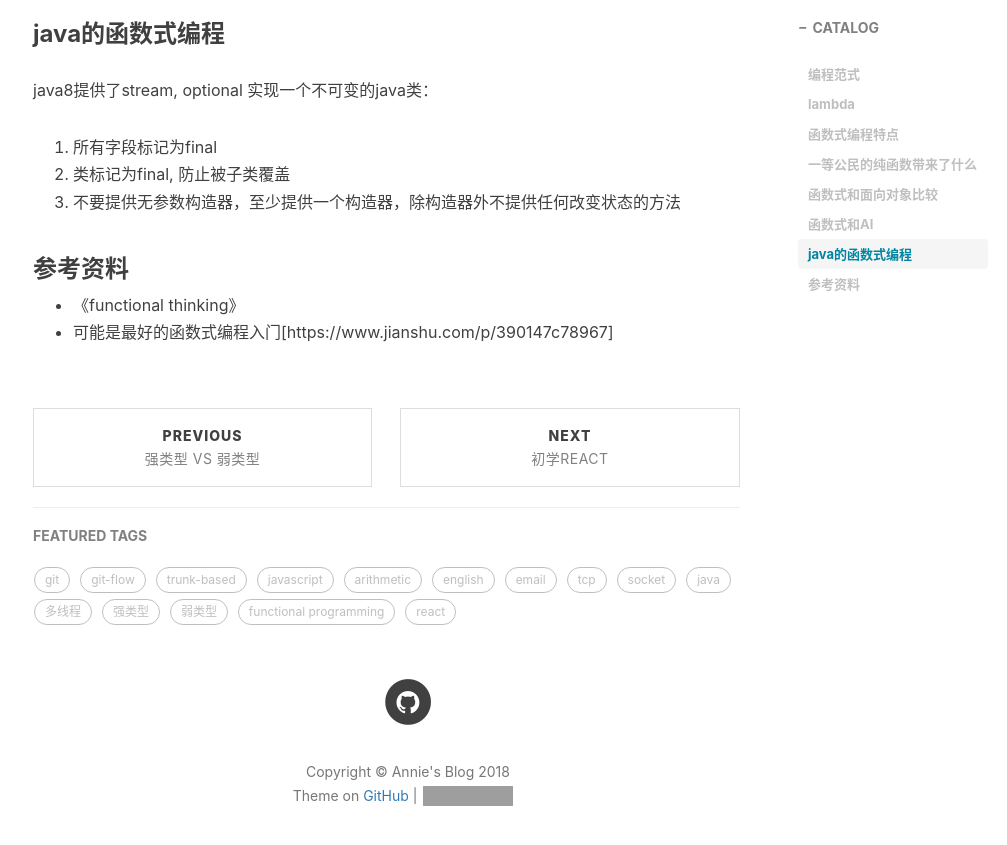
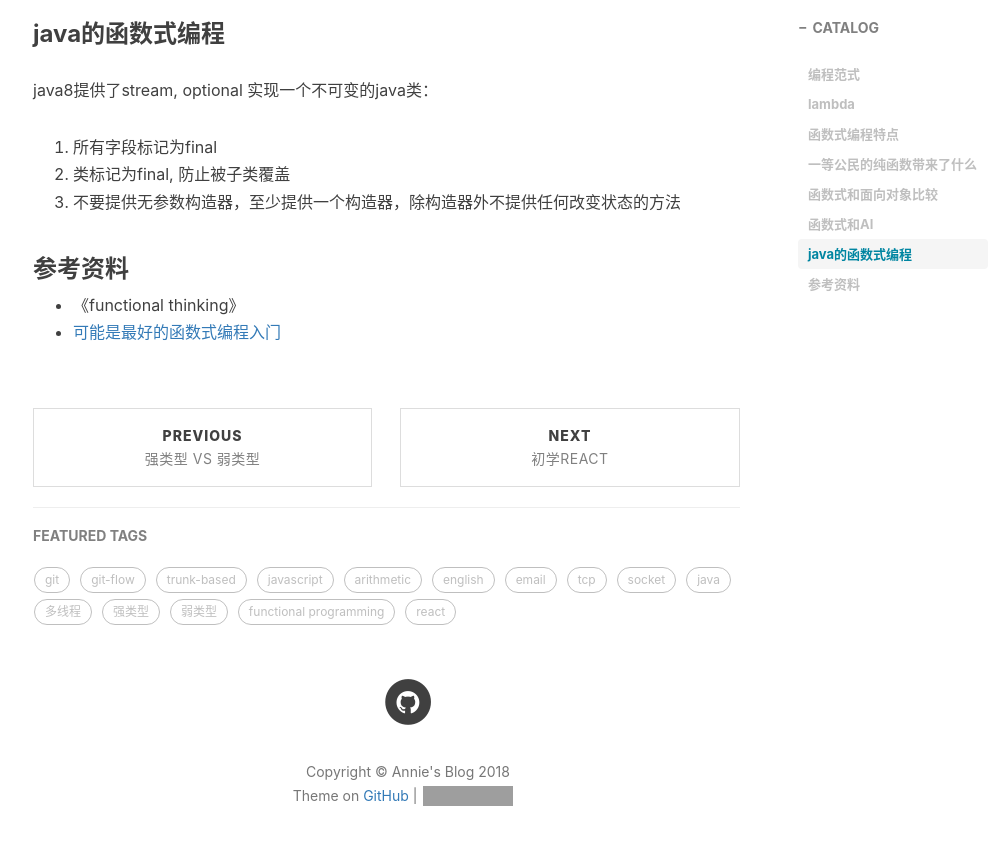
Before and after one commit to dongjx/dongjx.github.io, a Jekyll site: the page built from _posts/2018-09-10-functional-thinking.md, in a window 1280 px wide and 900 px high, scrolled down 2806 px. Shown: the top 845 px of the window, without its empty margins (232-1239 px from the left). Built offline with Jekyll 4.4.1, drawn with Linux system fonts in a browser that asks for light colours; nearby versions of some CDN libraries; comment, search, counter and statistics services are not loaded; grey boxes are pictures that could not be loaded.

Commit message:
Update 2018-09-10-functional-thinking.md

```diff
--- a/_posts/2018-09-10-functional-thinking.md
+++ b/_posts/2018-09-10-functional-thinking.md
@@ -82,4 +82,4 @@ java8提供了stream, optional
 
 ### 参考资料
 - 《functional thinking》
-- 可能是最好的函数式编程入门[https://www.jianshu.com/p/390147c78967]
+- [可能是最好的函数式编程入门](https://www.jianshu.com/p/390147c78967)
```
